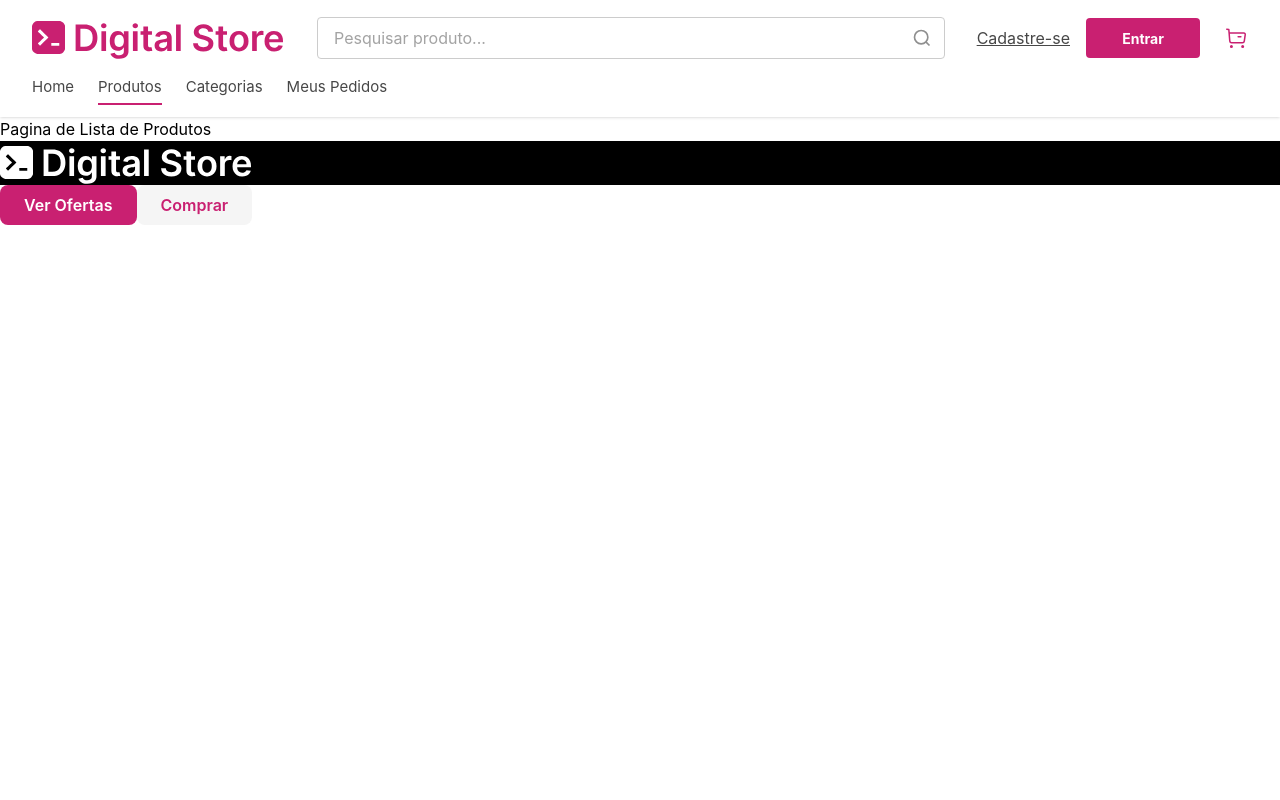
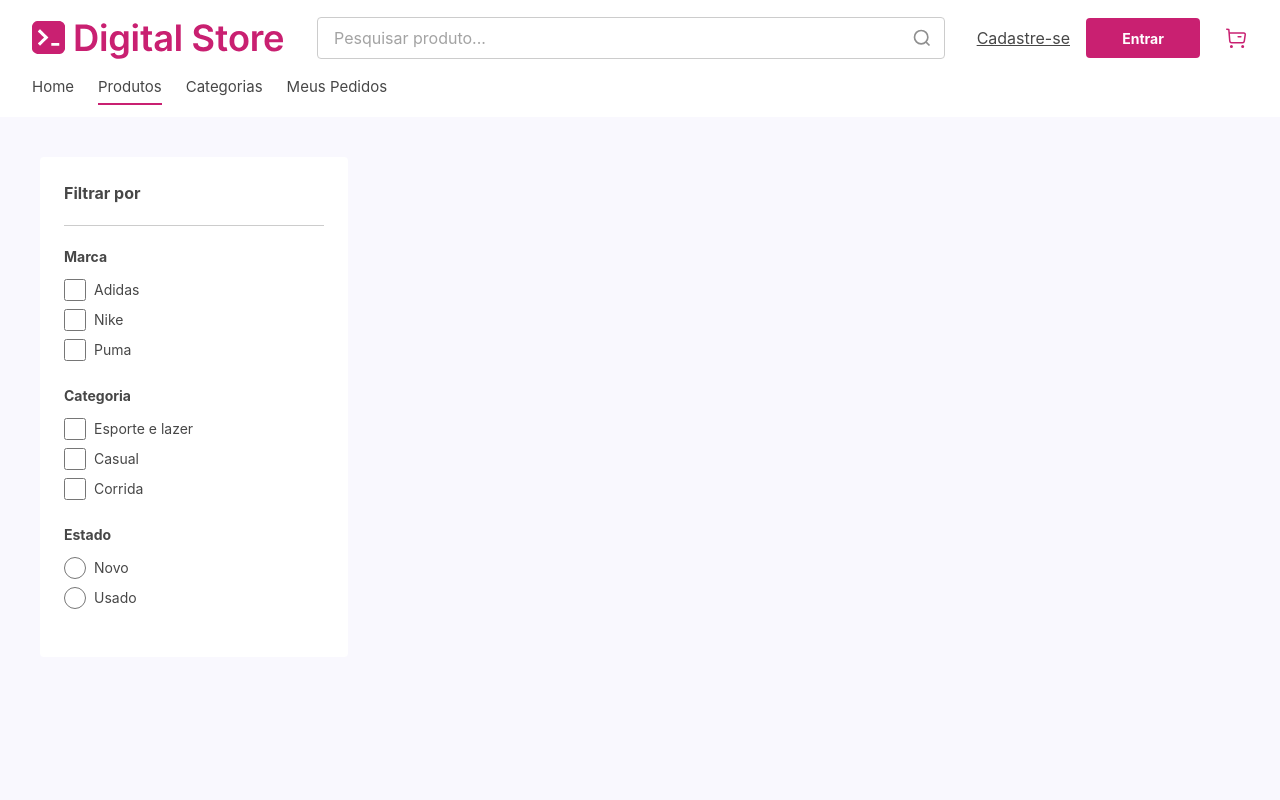
Before and after one commit to FS56-ALDEOTA-MANHA/projetoDigitalStore, a React (Vite) app: page /produtos in a window 1280 px wide. Shown: the top 800 px of the page. Built offline with nearby package versions, Linux system fonts and the light colour scheme.

Commit message:
adicionei componente FilterGroup

```diff
--- /dev/null
+++ b/src/components/FilterGroup.jsx
@@ -0,0 +1,38 @@
+const FilterGroup = ({ title, inputType, options }) => {
+  return (
+    <div className="mb-6">
+
+      {/* Título */}
+      <h3 className="text-[14px] text-(--dark-gray-2) font-bold mb-3">
+        {title}
+      </h3>
+
+      {/* Opções */}
+      <div className="flex flex-col gap-2">
+
+        {options.map((option, index) => (
+          <label
+            key={index}
+            className="flex items-center gap-2"
+          >
+
+            <input
+              type={inputType}
+              value={option.value}
+              className="w-[22px] h-[22px] accent-(--primary)"
+            />
+
+            <span className="text-[14px] text-(--dark-gray-2)">
+              {option.text}
+            </span>
+
+          </label>
+        ))}
+
+      </div>
+
+    </div>
+  )
+}
+
+export default FilterGroup
--- a/src/pages/ProductListingPage.jsx
+++ b/src/pages/ProductListingPage.jsx
@@ -1,8 +1,54 @@
+import FilterGroup from "../components/FilterGroup"
 
 const ProductListingPage = () => {
   return (
-    <div>
-      <h1>Pagina de Lista de Produtos</h1>
+    <div className="bg-(--bg-page) min-h-screen p-10">
+
+      {/* Caixa lateral */}
+      <aside className="bg-white w-[308px] p-6 rounded-sm">
+
+        {/* Título */}
+        <h2 className="text-[16px] text-(--dark-gray-2) font-bold">
+          Filtrar por
+        </h2>
+
+        {/* Linha */}
+        <div className="w-full h-[1px] bg-(--light-gray-2) my-5"></div>
+
+        {/* Grupo Marca */}
+        <FilterGroup
+          title="Marca"
+          inputType="checkbox"
+          options={[
+            { text: "Adidas", value: "adidas" },
+            { text: "Nike", value: "nike" },
+            { text: "Puma", value: "puma" },
+          ]}
+        />
+
+        {/* Grupo Categoria */}
+        <FilterGroup
+          title="Categoria"
+          inputType="checkbox"
+          options={[
+            { text: "Esporte e lazer", value: "esporte" },
+            { text: "Casual", value: "casual" },
+            { text: "Corrida", value: "corrida" },
+          ]}
+        />
+
+        {/* Grupo Estado */}
+        <FilterGroup
+          title="Estado"
+          inputType="radio"
+          options={[
+            { text: "Novo", value: "novo" },
+            { text: "Usado", value: "usado" },
+          ]}
+        />
+
+      </aside>
+
     </div>
   )
 }
```
